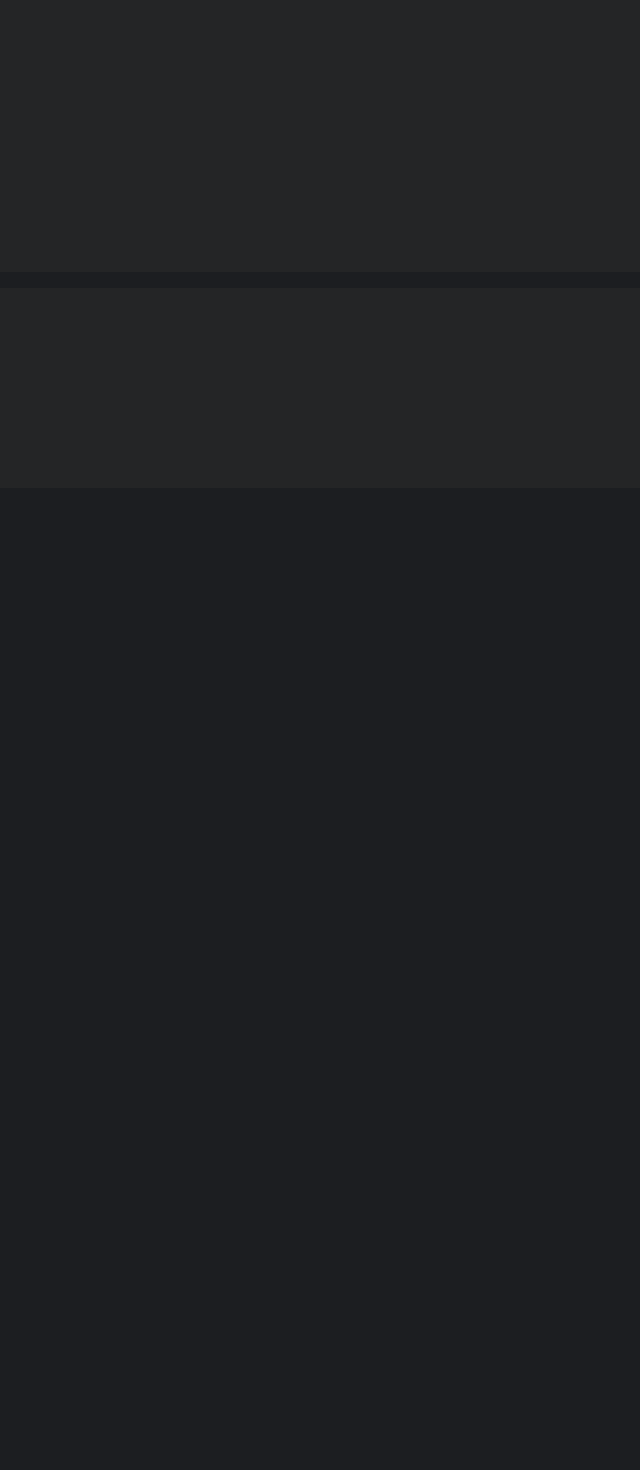
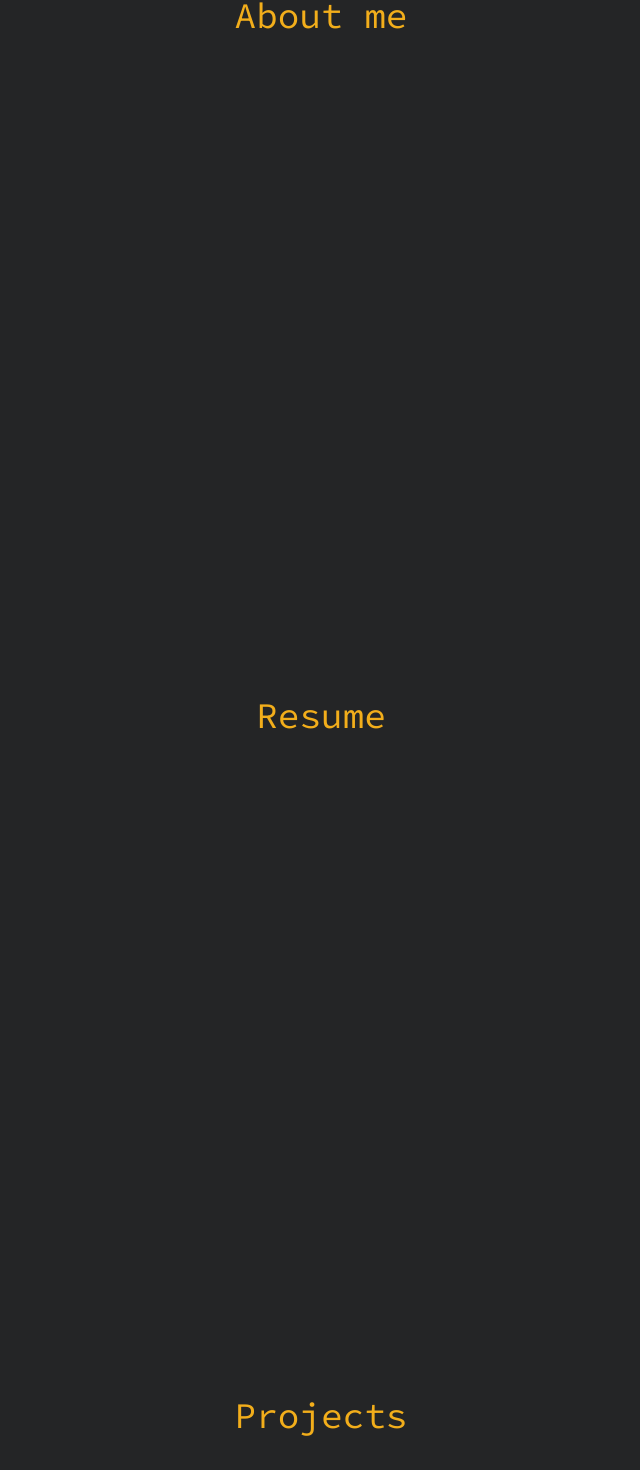
Before and after one commit to anjana784/blog, a Next.js app: page / in a window 1280 px wide. Shown: the part 944-2414 px from the top of the page, without its empty margins (319-959 px from the left). Before the commit the page ends 1432 px from the top, so only its background shows below. Built offline with nearby package versions, Linux system fonts and the light colour scheme.

Commit message:
created sections

```diff
--- /dev/null
+++ b/app/Components/About/index.tsx
@@ -0,0 +1,8 @@
+import { FC } from "react";
+import Section from "../Section";
+
+const About: FC = () => {
+  return <Section title="About me"></Section>;
+};
+
+export default About;
--- /dev/null
+++ b/app/Components/Blog/index.tsx
@@ -0,0 +1,8 @@
+import { FC } from "react";
+import Section from "../Section";
+
+const Blog: FC = () => {
+  return <Section title="Blog"></Section>;
+};
+
+export default Blog;
--- /dev/null
+++ b/app/Components/Contact/index.tsx
@@ -0,0 +1,8 @@
+import { FC } from "react";
+import Section from "../Section";
+
+const Contact: FC = () => {
+  return <Section title="Contact"></Section>;
+};
+
+export default Contact;
--- /dev/null
+++ b/app/Components/Home/index.tsx
@@ -0,0 +1,8 @@
+import Section from "../Section";
+import { FC } from "react";
+
+const Home: FC = () => {
+  return <Section title="Home"></Section>;
+};
+
+export default Home;
--- /dev/null
+++ b/app/Components/Projects/index.tsx
@@ -0,0 +1,8 @@
+import { FC } from "react";
+import Section from "../Section";
+
+const Projects: FC = () => {
+  return <Section title="Projects"></Section>;
+};
+
+export default Projects;
--- /dev/null
+++ b/app/Components/Resume/index.tsx
@@ -0,0 +1,8 @@
+import { FC } from "react";
+import Section from "../Section";
+
+const Resume: FC = () => {
+  return <Section title="Resume"></Section>;
+};
+
+export default Resume;
--- /dev/null
+++ b/app/Components/Section/index.tsx
@@ -0,0 +1,18 @@
+import { FC, ReactNode } from "react";
+import SectionTitile from "../SectionTitle";
+
+interface Props {
+  title?: string;
+  children?: ReactNode;
+}
+
+const Section: FC<Props> = ({ title, children }) => {
+  return (
+    <section className="h-[700px]">
+      {title && <SectionTitile title={title} />}
+      {children}
+    </section>
+  );
+};
+
+export default Section;
--- /dev/null
+++ b/app/Components/SectionTitle/index.tsx
@@ -0,0 +1,13 @@
+import { FC } from "react";
+
+interface Props {
+  title: string;
+}
+
+const SectionTitile: FC<Props> = ({ title }) => {
+  return (
+    <h1 className="text-center text-primaryGold text-4xl py-6">{title}</h1>
+  );
+};
+
+export default SectionTitile;
--- a/app/layout.tsx
+++ b/app/layout.tsx
@@ -2,9 +2,13 @@ import Footer from "./Components/Footer";
 import Header from "./Components/Header";
 import NavigationProvider from "./NavigationContext";
 import "./globals.css";
-import { Inter } from "next/font/google";
+import { Source_Code_Pro } from "next/font/google";
 
-const inter = Inter({ subsets: ["latin"] });
+const sourceCodePro = Source_Code_Pro({
+  weight: ["400", "500", "600", "700"],
+  style: ["normal", "italic"],
+  subsets: ["latin-ext"],
+});
 
 export const metadata = {
   title: "anjana784",
@@ -18,7 +22,7 @@ export default function RootLayout({
 }) {
   return (
     <html lang="en">
-      <body className="bg-darkBlack">
+      <body className={`bg-darkBlack ${sourceCodePro.className}`}>
         <NavigationProvider>
           <Header />
           {children}
--- a/app/page.tsx
+++ b/app/page.tsx
@@ -1,9 +1,22 @@
 import { FC } from "react";
+import Home from "./Components/Home";
+import About from "./Components/About";
+import Resume from "./Components/Resume";
+import Projects from "./Components/Projects";
+import Contact from "./Components/Contact";
+import Blog from "./Components/Blog";
 
-const Home: FC = () => {
+const Main: FC = () => {
   return (
-    <main className="bg-lightBlack w-[70%] rounded-md m-auto h-[1000px]"></main>
+    <main className="bg-lightBlack w-[70%] rounded-md m-auto">
+      <Home />
+      <About />
+      <Resume />
+      <Projects />
+      <Contact />
+      <Blog />
+    </main>
   );
 };
 
-export default Home;
+export default Main;
```
